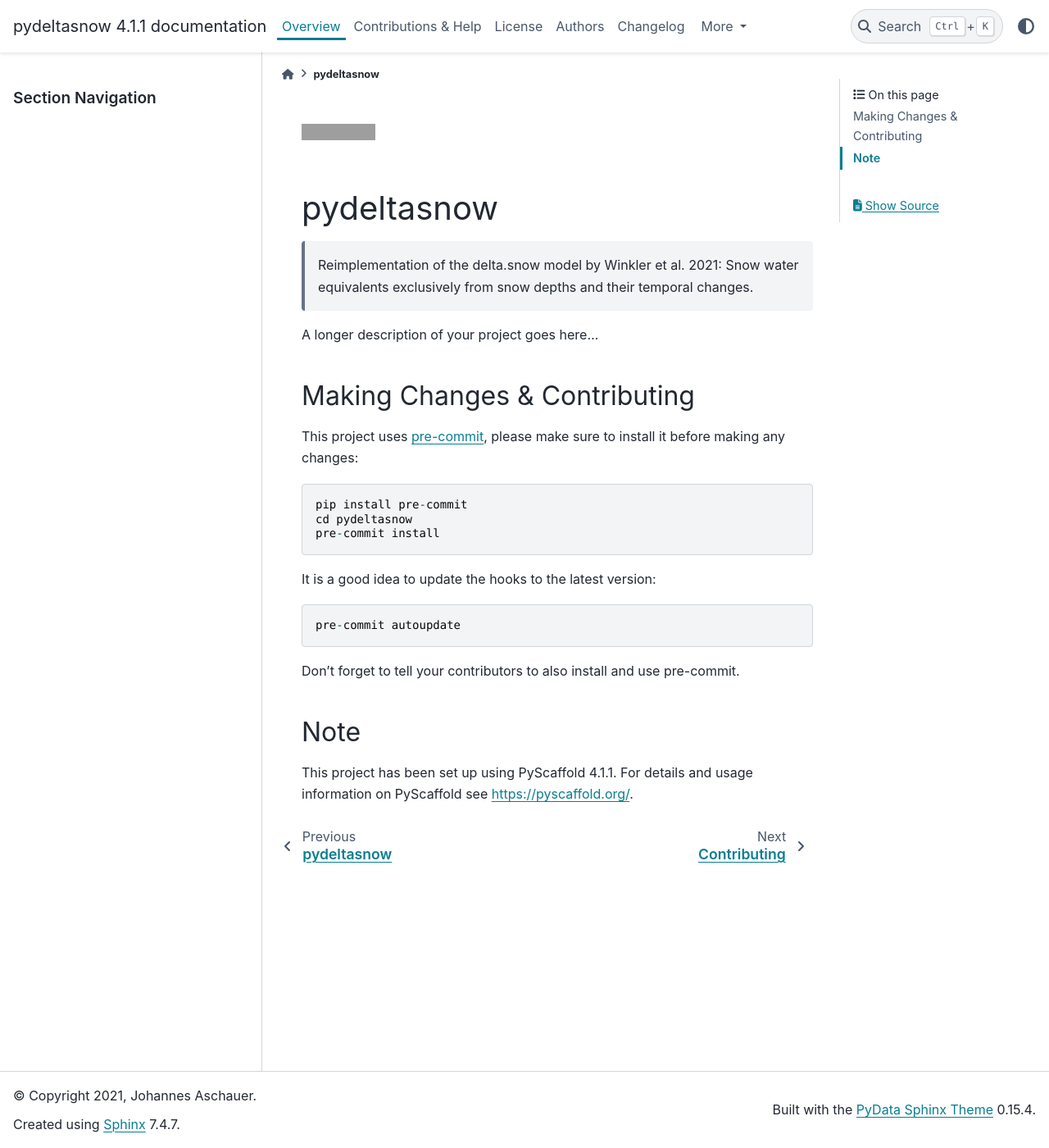
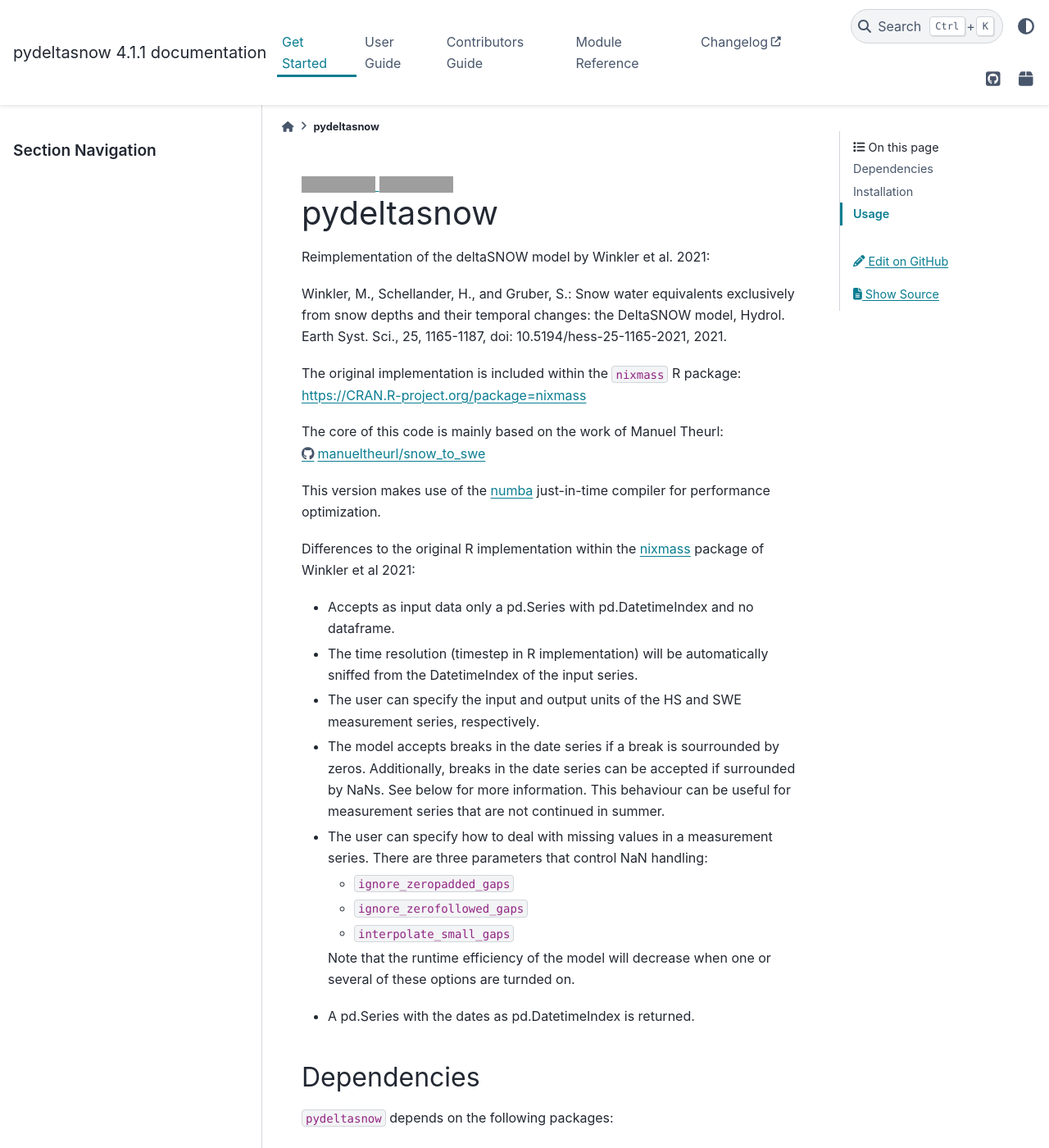
Before and after one commit to joAschauer/pydeltasnow, a Sphinx documentation site: the page built from docs/readme.rst, in a window 1280 px wide and 1400 px high. Shown: the whole window at 82% size. Built offline with Sphinx 7.4.7 and the PyData theme 0.15.4, drawn with Linux system fonts in a browser that asks for light colours; some of the changed text lies outside the part shown; grey boxes are pictures that could not be loaded.

Commit message:
DOC: draft sphinx documentation
first draft of the documentation with pydata theme. Changed structure
and added a short example section.

```diff
--- a/README.rst
+++ b/README.rst
@@ -1,67 +1,97 @@
 .. These are examples of badges you might want to add to your README:
    please update the URLs accordingly
 
-    .. image:: https://api.cirrus-ci.com/github/<USER>/pydeltasnow.svg?branch=main
-        :alt: Built Status
-        :target: https://cirrus-ci.com/github/<USER>/pydeltasnow
-    .. image:: https://readthedocs.org/projects/pydeltasnow/badge/?version=latest
-        :alt: ReadTheDocs
-        :target: https://pydeltasnow.readthedocs.io/en/stable/
-    .. image:: https://img.shields.io/coveralls/github/<USER>/pydeltasnow/main.svg
-        :alt: Coveralls
-        :target: https://coveralls.io/r/<USER>/pydeltasnow
-    .. image:: https://img.shields.io/pypi/v/pydeltasnow.svg
-        :alt: PyPI-Server
-        :target: https://pypi.org/project/pydeltasnow/
-    .. image:: https://img.shields.io/conda/vn/conda-forge/pydeltasnow.svg
-        :alt: Conda-Forge
-        :target: https://anaconda.org/conda-forge/pydeltasnow
-    .. image:: https://pepy.tech/badge/pydeltasnow/month
-        :alt: Monthly Downloads
-        :target: https://pepy.tech/project/pydeltasnow
-    .. image:: https://img.shields.io/twitter/url/http/shields.io.svg?style=social&label=Twitter
-        :alt: Twitter
-        :target: https://twitter.com/pydeltasnow
+.. image:: https://readthedocs.org/projects/pydeltasnow/badge/?version=latest
+    :alt: ReadTheDocs
+    :target: https://pydeltasnow.readthedocs.io/en/stable/
+.. image:: https://img.shields.io/pypi/v/pydeltasnow.svg
+    :alt: PyPI-Server
+    :target: https://pypi.org/project/pydeltasnow/
 
-.. image:: https://img.shields.io/badge/-PyScaffold-005CA0?logo=pyscaffold
-    :alt: Project generated with PyScaffold
-    :target: https://pyscaffold.org/
-
-|
 
 ===========
 pydeltasnow
 ===========
 
 
-    Reimplementation of the delta.snow model by Winkler et al. 2021: Snow water equivalents exclusively from snow depths and their temporal changes.
+Reimplementation of the deltaSNOW model by Winkler et al. 2021:
+
+Winkler, M., Schellander, H., and Gruber, S.: Snow water equivalents
+exclusively from snow depths and their temporal changes: the DeltaSNOW model,
+Hydrol. Earth Syst. Sci., 25, 1165-1187, doi: 10.5194/hess-25-1165-2021, 2021.
+
+The original implementation is included within the ``nixmass`` R package:
+https://CRAN.R-project.org/package=nixmass
+
+The core of this code is mainly based on the work of Manuel Theurl:
+https://github.com/manueltheurl/snow_to_swe
+
+This version makes use of the numba_ just-in-time compiler for performance
+optimization.
+
+Differences to the original R implementation within the nixmass_ package
+of Winkler et al 2021:
+
+* Accepts as input data only a pd.Series with pd.DatetimeIndex and no
+  dataframe.
+* The time resolution (timestep in R implementation) will be automatically
+  sniffed from the DatetimeIndex of the input series.
+* The user can specify the input and output units of the HS and SWE
+  measurement series, respectively.
+* The model accepts breaks in the date series if a break is sourrounded
+  by zeros. Additionally, breaks in the date series can be accepted if
+  surrounded by NaNs. See below for more information. This behaviour
+  can be useful for measurement series that are not continued in summer.
+* The user can specify how to deal with missing values in a measurement
+  series. There are three parameters that control NaN handling:
+
+  * ``ignore_zeropadded_gaps``
+  * ``ignore_zerofollowed_gaps``
+  * ``interpolate_small_gaps``
+
+  Note that the runtime efficiency of the model will decrease when one
+  or several of these options are turnded on.
+* A pd.Series with the dates as pd.DatetimeIndex is returned.
 
 
-A longer description of your project goes here...
+Dependencies
+============
+
+``pydeltasnow`` depends on the following packages:
+
+* pandas_: >=1.3
+* numpy_: <1.21, >=1.17
+* numba_: >=0.53.1
+
+.. _installation:
+
+Installation
+============
+Install ``pydeltasnow`` and its dependencies by runnig::
+
+    pip install pydeltasnow
 
 
-.. _pyscaffold-notes:
+Usage
+=====
 
-Making Changes & Contributing
-=============================
+The deltaSNOW model can be used as following::
 
-This project uses `pre-commit`_, please make sure to install it before making any
-changes::
+    import pandas as pd
+    from pydeltasnow import swe_deltasnow
 
-    pip install pre-commit
-    cd pydeltasnow
-    pre-commit install
+    hs_data = pd.read_csv("path/to/some/data.csv",
+                          parse_dates=['date'],
+                          index_col='date').squeeze()
 
-It is a good idea to update the hooks to the latest version::
+    swe_data = swe_deltasnow(hs_data)
 
-    pre-commit autoupdate
+For more information on how to use the package, the reader is referred to the
+documentation_ of this project.
 
-Don't forget to tell your contributors to also install and use pre-commit.
 
-.. _pre-commit: https://pre-commit.com/
-
-Note
-====
-
-This project has been set up using PyScaffold 4.1.1. For details and usage
-information on PyScaffold see https://pyscaffold.org/.
+.. _documentation: https://pydeltasnow.readthedocs.io/en/stable/
+.. _numba: https://numba.pydata.org/
+.. _numpy: https://numpy.org/
+.. _nixmass: https://CRAN.R-project.org/package=nixmass
+.. _pandas: https://pandas.pydata.org/
--- a/docs/changelog.rst
+++ /dev/null
@@ -1,2 +0,0 @@
-.. _changes:
-.. include:: ../CHANGELOG.rst
--- a/docs/conf.py
+++ b/docs/conf.py
@@ -18,7 +18,7 @@
 # If extensions (or modules to document with autodoc) are in another directory,
 # add these directories to sys.path here. If the directory is relative to the
 # documentation root, use os.path.abspath to make it absolute, like shown here.
-sys.path.insert(0, os.path.join(__location__, "../src"))
+sys.path.insert(0, os.path.join(__location__, "../src/pydeltasnow"))
 
 # -- Run sphinx-apidoc -------------------------------------------------------
 # This hack is necessary since RTD does not issue `sphinx-apidoc` before running
@@ -43,7 +43,8 @@
 try:
     import sphinx
 
-    cmd_line = f"sphinx-apidoc --implicit-namespaces -f -o {output_dir} {module_dir}"
+    # cmd_line = f"sphinx-apidoc --implicit-namespaces -f -o {output_dir} {module_dir}"
+    cmd_line = f"sphinx-apidoc --implicit-namespaces -f -M -o {output_dir} {module_dir}"
 
     args = cmd_line.split(" ")
     if tuple(sphinx.__version__.split(".")) >= ("1", "7"):
@@ -159,8 +160,22 @@
 # further.  For a list of options available for each theme, see the
 # documentation.
 html_theme_options = {
-    "sidebar_width": "300px",
-    "page_width": "1200px"
+    "external_links": [
+        {
+            "url": "https://github.com/joAschauer/pydeltasnow/releases",
+            "name": "Changelog",
+        },
+    ],
+    "github_url": "https://github.com/joAschauer/pydeltasnow",
+    "icon_links": [
+        {
+            "name": "PyPI",
+            "url": "https://pypi.org/project/pydeltasnow",
+            "icon": "fas fa-box",
+        },
+    ],
+    "show_toc_level": 1,
+    "use_edit_page_button": True,
 }
 
 # Add any paths that contain custom themes here, relative to this directory.
@@ -181,6 +196,13 @@
 # docs.  This file should be a Windows icon file (.ico) being 16x16 or 32x32
 # pixels large.
 # html_favicon = None
+
+html_context = {
+    "github_user": "joAschauer",
+    "github_repo": "pydeltasnow",
+    "github_version": "master",
+    "doc_path": "docs",
+}
 
 # Add any paths that contain custom static files (such as style sheets) here,
 # relative to this directory. They are copied after the builtin static files,
```
Also changed, not shown: CHANGELOG.rst (deleted, +0 -10 lines), CONTRIBUTING.rst (+34 -153 lines), docs/examples.rst (added, +32 -0 lines), docs/index.rst (+6 -52 lines), 4 other files.
